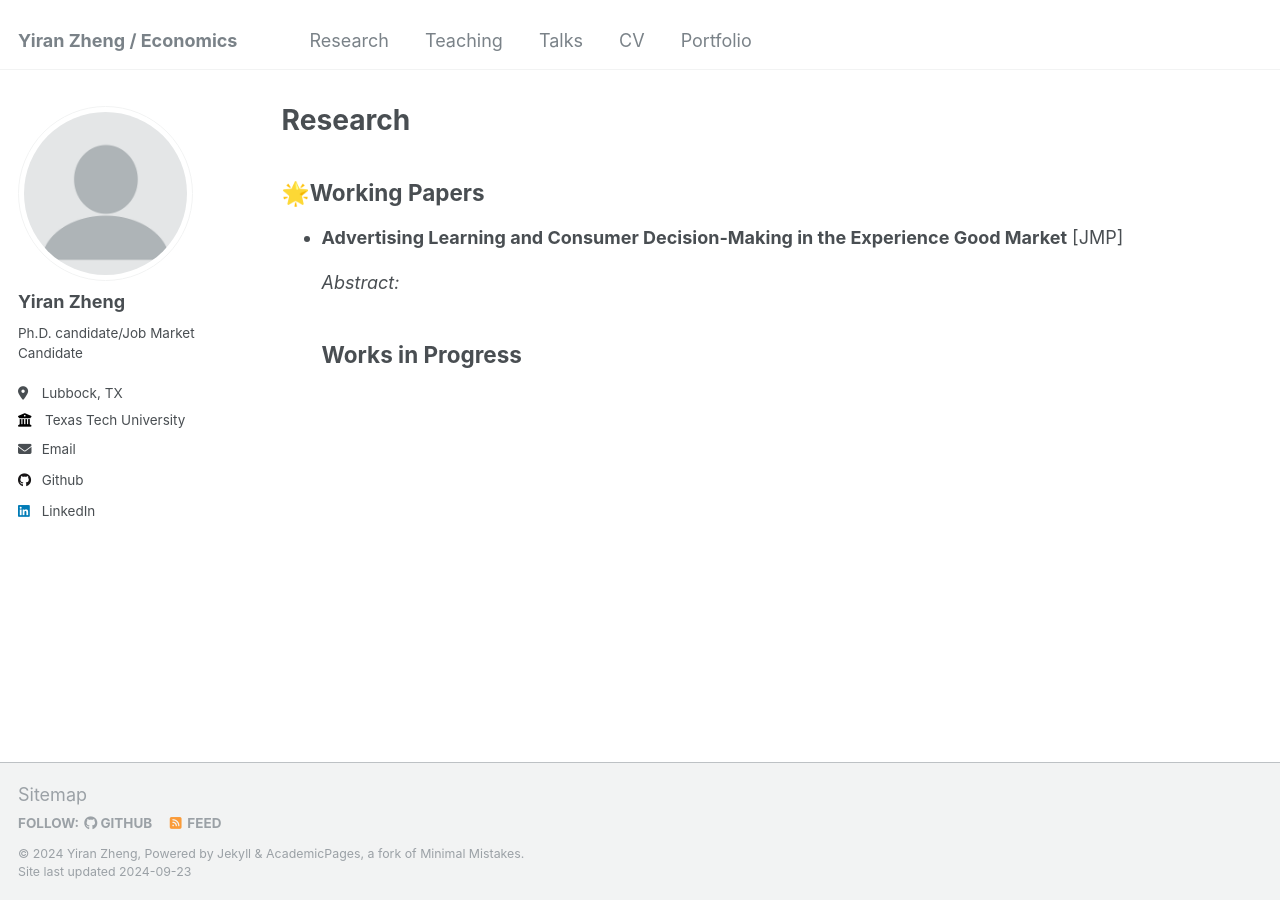
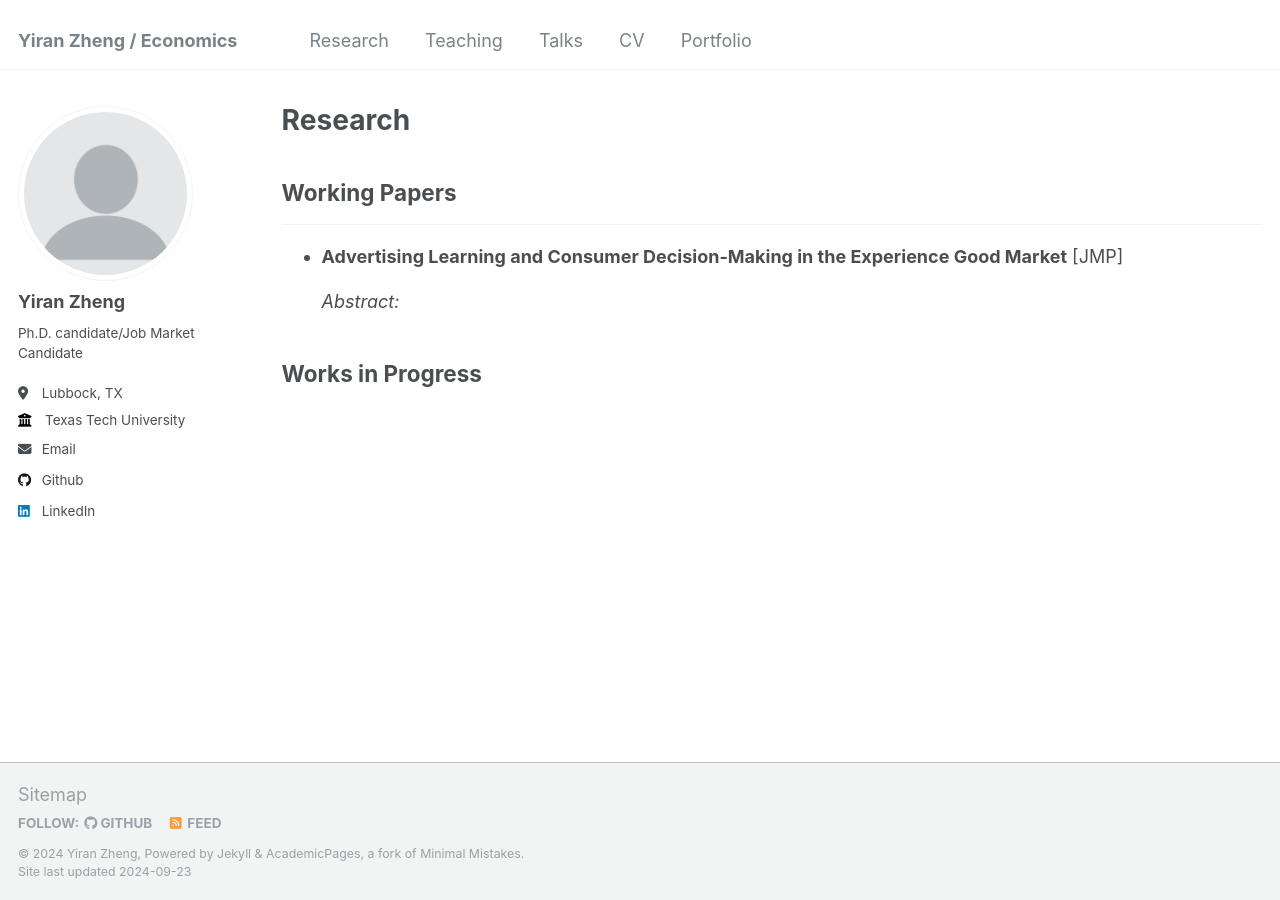
Before and after one commit to yiran-zheng/yiran-zheng.github.io, a Jekyll site: the page built from _pages/research.html, in a window 1280 px wide. Built offline with Jekyll 4.4.1, drawn with Linux system fonts in a browser that asks for light colours; part of the change alters nothing that is shown.

Commit message:
Update research.html

```diff
--- a/_pages/research.html
+++ b/_pages/research.html
@@ -8,12 +8,13 @@ author_profile: true
 {% include base_path %}
 
 <p align = "justify">
-  <h2>&#127775;Working Papers</h2>
-  <ul>
-    <li><strong>Advertising Learning and Consumer Decision-Making in the Experience Good Market</strong> [JMP]
-      <p align="justify">
-      <i>Abstract:</i>
-      </p>
+  <h2>Working Papers</h2>
+    <hr> <!-- This adds a horizontal line below the heading -->
+          <ul>
+            <li><strong>Advertising Learning and Consumer Decision-Making in the Experience Good Market</strong> [JMP]
+              <p align="justify">
+                <i>Abstract:</i>
+              </p>
+            </li>
+          </ul>
   <h2>Works in Progress</h2>
-
-</ul>
```
